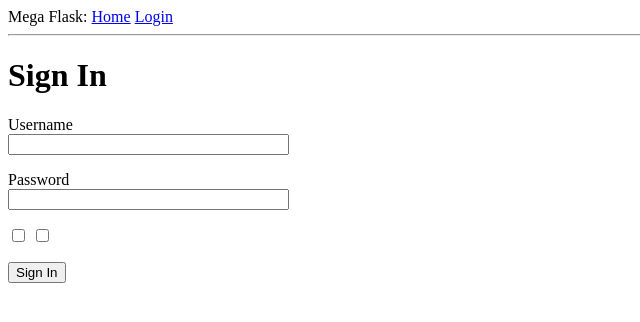
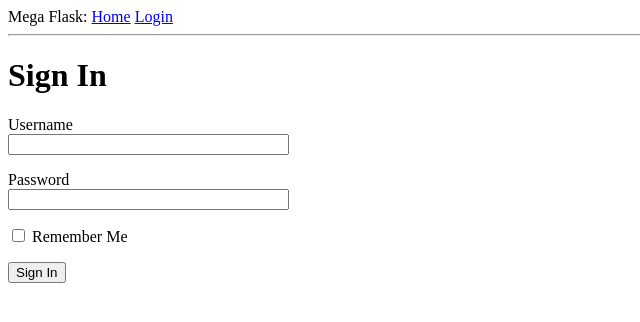
Before and after one commit to corkyw10/megaFlask, a Flask app: page /login in a window 1280 px wide. Shown: the top 322 px of the page, without its empty margins (0-640 px from the left). Run offline with Flask 2, Linux system fonts and the light colour scheme.

Commit message:
Fixed form to show remember_me label

```diff
--- a/app/templates/login.html
+++ b/app/templates/login.html
@@ -14,7 +14,7 @@
             {{ form.password(size=32) }}
         </p>
         <p>
-            {{ form.remember_me() }}  {{ form.remember_me() }}
+            {{ form.remember_me() }}  {{ form.remember_me.label }}
         </p>
         <p>
             {{ form.submit }}
```
